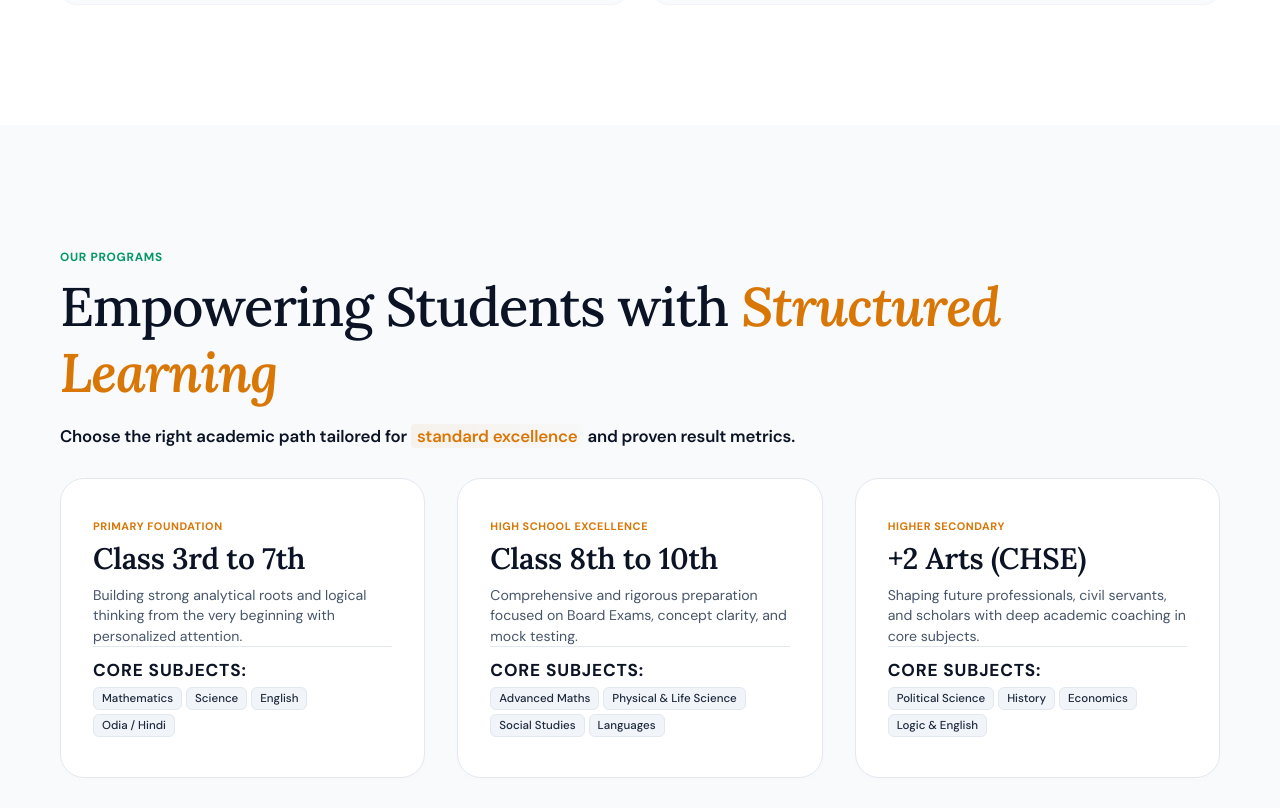
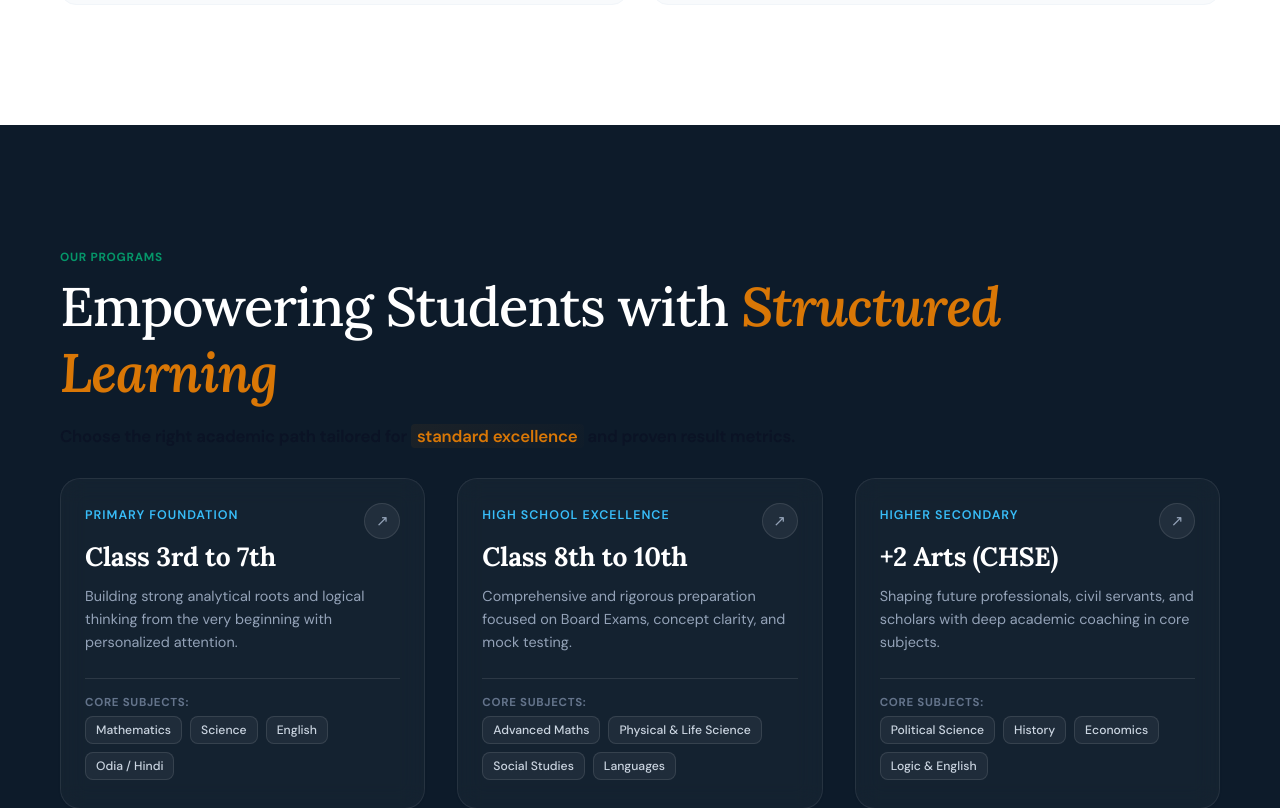
Before and after one commit to Kedar-Dev25/coaching-center-website, a React (Vite) app: page / in a window 1280 px wide. Shown: the part 1800-2608 px from the top of the page. Built offline with nearby package versions, Linux system fonts and the light colour scheme.

Commit message:
feat: update courses section styling to match dark theme UI

```diff
--- a/src/App.css
+++ b/src/App.css
@@ -1634,3 +1634,126 @@ body {
     }
   }
 }
+
+
+/* ==========================================================================
+   UPDATED ULTRA-PREMIUM COURSES CARD STYLING (MATCHING SCREENSHOT AESTHETIC)
+   ========================================================================== */
+
+/* Dark Container Background Update */
+.courses-section {
+  background-color: #0d1b2a !important; /* Deep Premium Dark Blue */
+  color: #ffffff;
+}
+
+.courses-header .about-main-heading {
+  color: #ffffff !important;
+}
+
+.courses-header .about-story-p {
+  color: #94a3b8 !important;
+}
+
+/* Glassmorphic Dark Card Base */
+.course-card {
+  background: rgba(255, 255, 255, 0.03) !important;
+  border: 1px solid rgba(255, 255, 255, 0.08) !important;
+  border-radius: 20px !important;
+  padding: 28px 24px !important;
+  display: flex;
+  flex-direction: column;
+  position: relative;
+  backdrop-filter: blur(12px);
+  -webkit-backdrop-filter: blur(12px);
+  transition: all 0.35s cubic-bezier(0.16, 1, 0.3, 1) !important;
+}
+
+/* Header Meta: Top Left Badge + Top Right Action Button */
+.course-badge {
+  color: #38bdf8 !important; /* Tech Light Blue */
+  font-family: "DM Sans", sans-serif;
+  font-size: 0.78rem !important;
+  font-weight: 600 !important;
+  text-transform: uppercase;
+  letter-spacing: 0.08em;
+  margin-bottom: 16px;
+  display: inline-block;
+}
+
+/* Top Right Action Circle Icon matching screenshot */
+.course-card::after {
+  content: "↗";
+  position: absolute;
+  top: 24px;
+  right: 24px;
+  width: 36px;
+  height: 36px;
+  border-radius: 50%;
+  background: rgba(255, 255, 255, 0.06);
+  border: 1px solid rgba(255, 255, 255, 0.1);
+  display: flex;
+  align-items: center;
+  justify-content: center;
+  color: #94a3b8;
+  font-size: 0.95rem;
+  transition: all 0.3s ease;
+}
+
+/* Title & Paragraph Colors */
+.course-title {
+  color: #ffffff !important;
+  font-size: clamp(1.35rem, 4vw, 1.65rem) !important;
+  font-weight: 700 !important;
+  margin-bottom: 12px !important;
+}
+
+.course-desc {
+  color: #94a3b8 !important;
+  font-size: 0.9rem !important;
+  line-height: 1.6 !important;
+  margin-bottom: 24px !important;
+}
+
+/* Divider & Core Subjects Tags */
+.subjects-divider {
+  background: rgba(255, 255, 255, 0.1) !important;
+  margin-top: auto;
+  margin-bottom: 16px;
+}
+
+.subjects-heading {
+  color: #64748b !important;
+  font-size: 0.72rem !important;
+  letter-spacing: 0.06em;
+  margin-bottom: 10px;
+}
+
+.subjects-tags {
+  display: flex;
+  flex-wrap: wrap;
+  gap: 8px;
+}
+
+.subject-tag {
+  background: rgba(255, 255, 255, 0.05) !important;
+  color: #cbd5e1 !important;
+  border: 1px solid rgba(255, 255, 255, 0.1) !important;
+  font-size: 0.76rem !important;
+  padding: 5px 10px !important;
+  border-radius: 8px !important;
+}
+
+/* Card Hover Interaction (Highlighted First Card Style) */
+.course-card:hover {
+  transform: translateY(-6px) !important;
+  background: rgba(255, 255, 255, 0.06) !important;
+  border-color: rgba(56, 189, 248, 0.4) !important;
+  box-shadow: 0 20px 40px rgba(0, 0, 0, 0.35) !important;
+}
+
+.course-card:hover::after {
+  background: #f97316; /* Screenshot Orange Accent Highlight */
+  border-color: #f97316;
+  color: #ffffff;
+  content: "→";
+}
```
